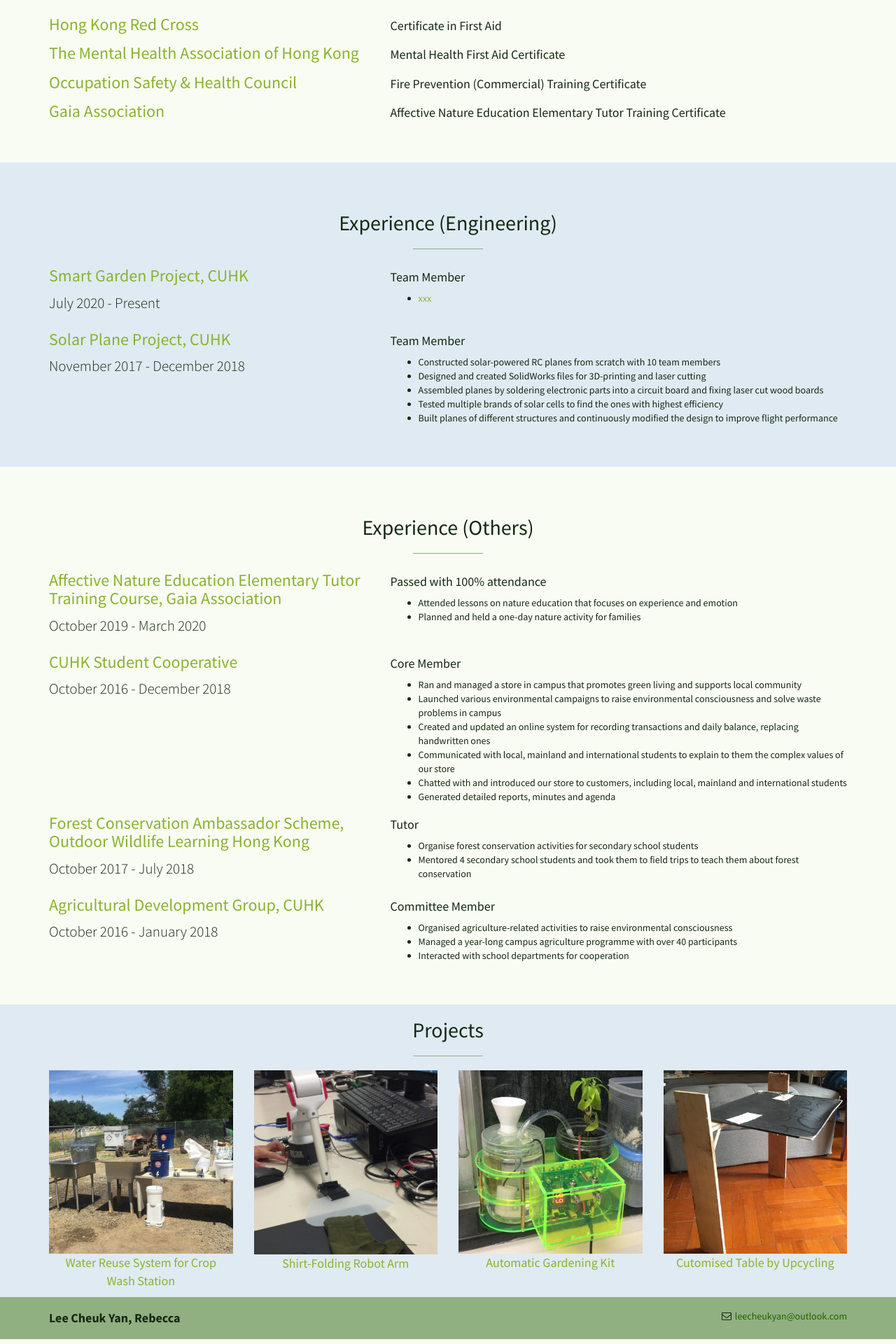
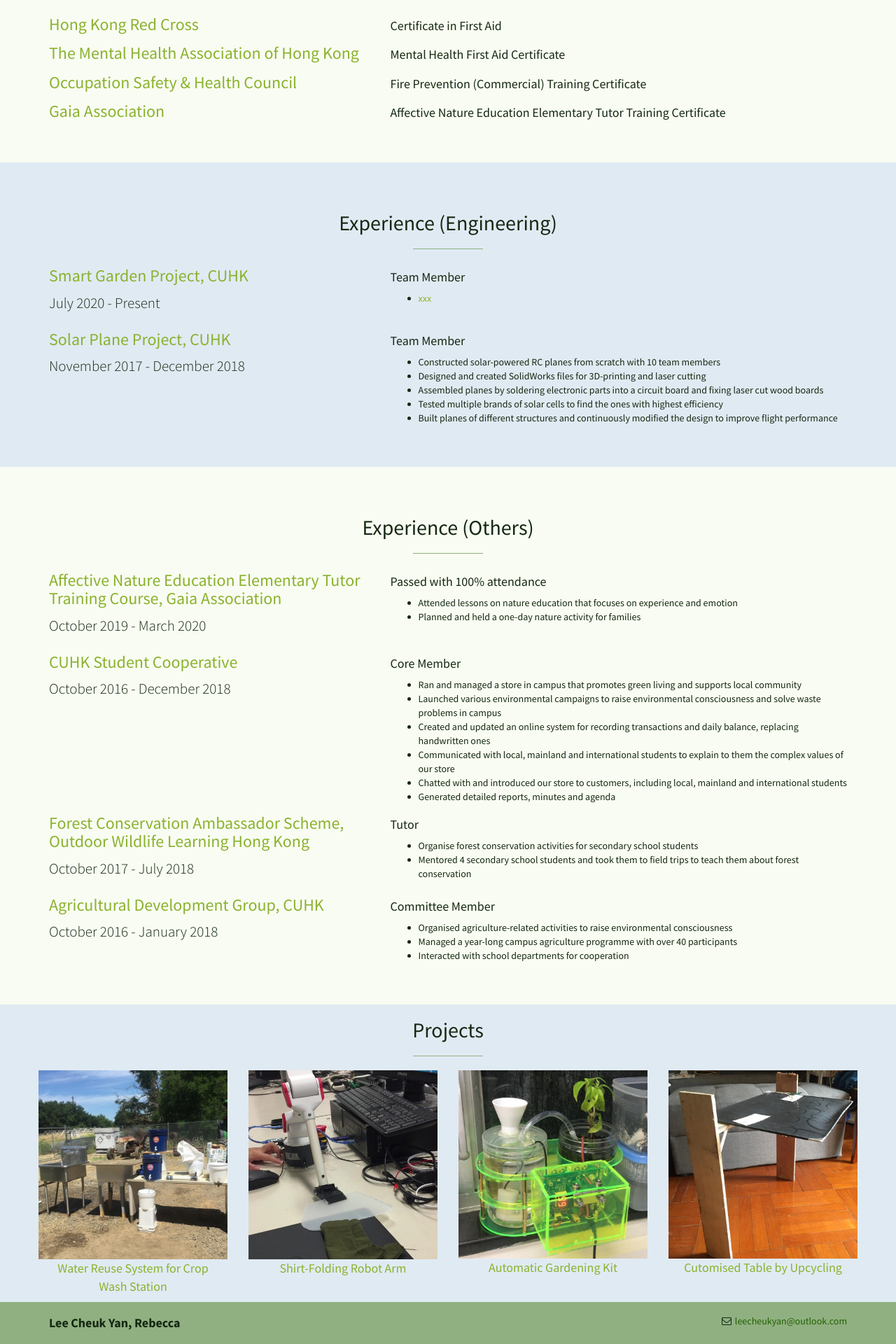
Before and after one commit to leelacceber/stylish-portfolio-jekyll-master, a Jekyll site: the page built from index.html, in a window 1280 px wide. Shown: the part 2180-4100 px from the top of the page at 70% size. Built offline with Jekyll 4.4.1, drawn with Linux system fonts in a browser that asks for light colours.

Commit message:
Update projects.html

```diff
--- a/_includes/projects.html
+++ b/_includes/projects.html
@@ -5,7 +5,6 @@
       <div class="col-lg-12 text-center">
         <h2>Projects</h2>
         <hr class="small">
-      </div>
       </div>
 
       <div class="row">
@@ -27,8 +26,6 @@
           </a>
         </div>
 
-      <div class="w-100 d-block d-md-none"></div>
-
         <div class="col-sm-5 col-md-3">
           <a href="https://leelacceber.github.io/Projects/ECA/Smart_Garden">
             <img class="img-portfolio img-responsive" src="img/smart garden.jpeg">
@@ -46,7 +43,7 @@
             </div>
           </a>
         </div>
-
+      </div>
     </div>
     <!-- /.row -->
   </div>
```
Lines whose indentation alone changed are shown as unchanged.
